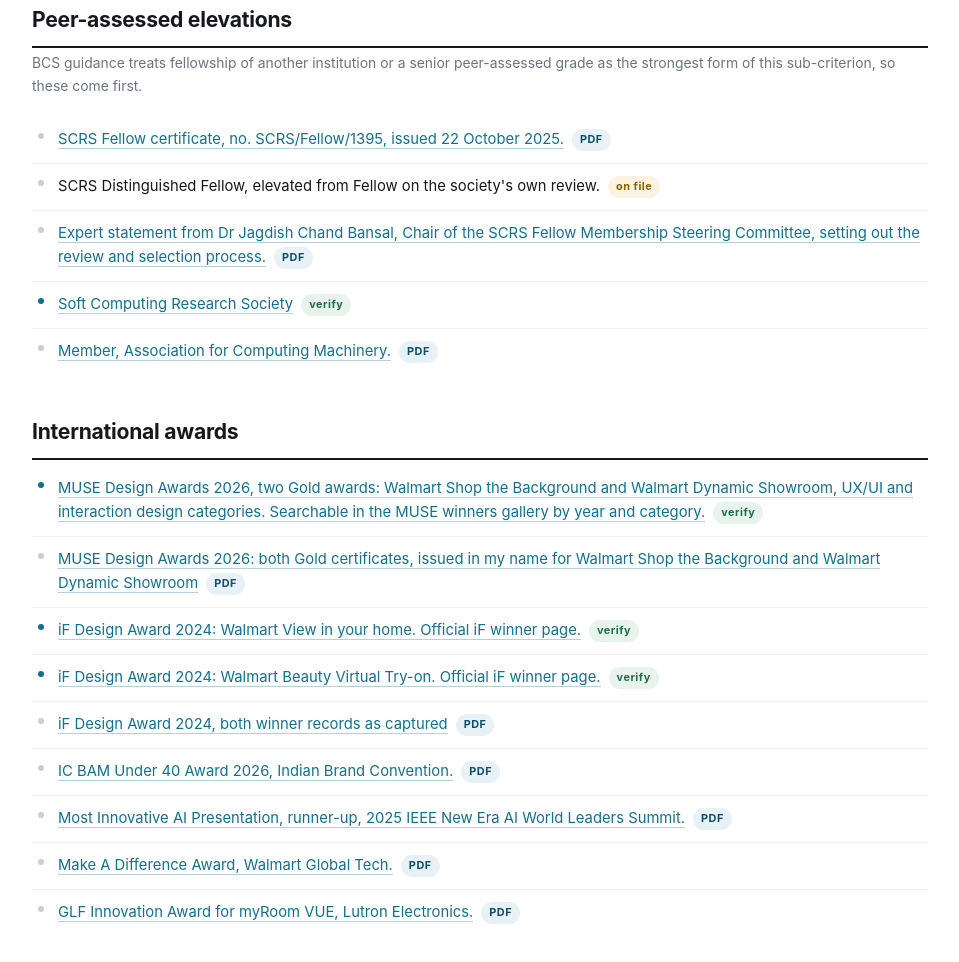
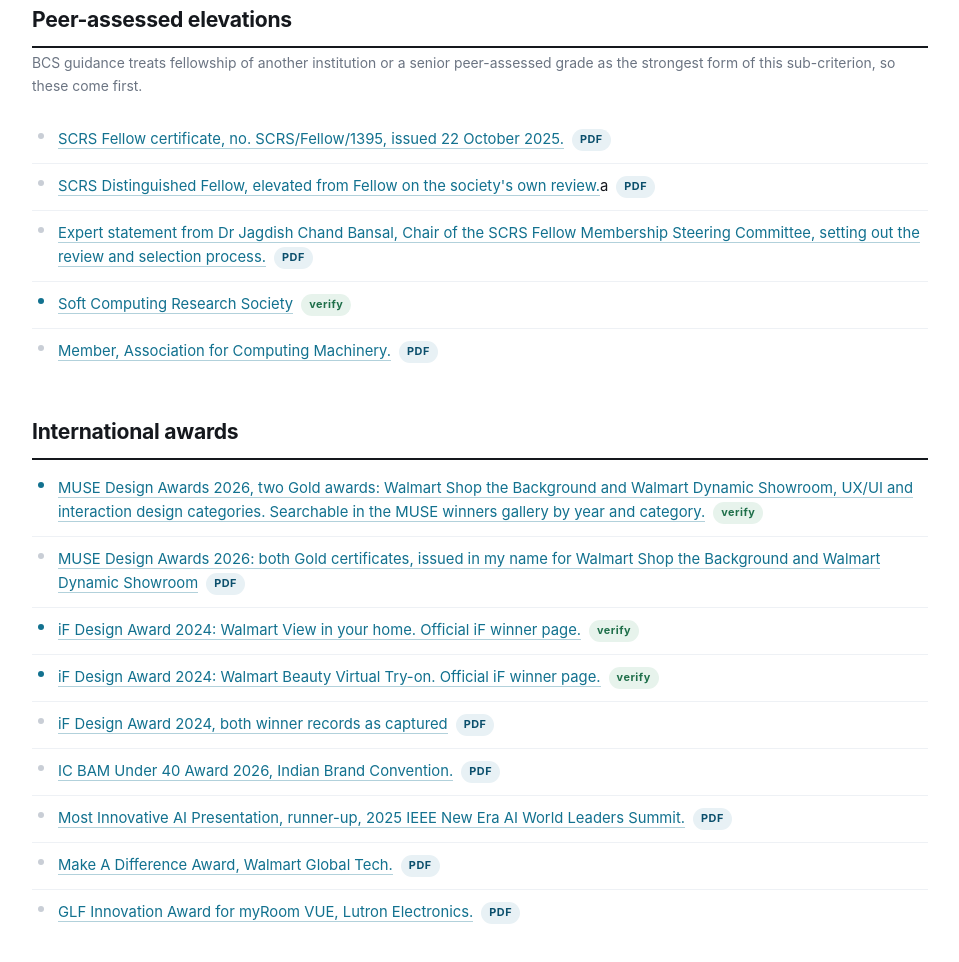
Before and after one commit to somrahul/bcs-fellowship, a plain HTML site: page standing.html in a window 1280 px wide. Shown: the part 1520-2482 px from the top of the page, without its empty margins (160-1119 px from the left). Drawn offline with Linux system fonts and the light colour scheme.

Commit message:
Update link for SCRS Distinguished Fellow entry

```diff
--- a/standing.html
+++ b/standing.html
@@ -71,7 +71,7 @@
 as the strongest form of this sub-criterion, so these come first.</p>
 <ul class="ev">
   <li class="pending"><a href="evidence/scrs-fellow.pdf">SCRS Fellow certificate, no. SCRS/Fellow/1395, issued 22 October 2025.</a><span class="pill file">PDF</span></li>
-  <li class="pending">SCRS Distinguished Fellow, elevated from Fellow on the society's own review.<span class="pill hold">on file</span></li>
+  <li class="pending"><a href="evidence/Somesh_SCRS_DisF.pdf">SCRS Distinguished Fellow, elevated from Fellow on the society's own review.</a>a<span class="pill file">PDF</span></li>
   <li class="pending"><a href="evidence/scrs-fellow.pdf">Expert statement from Dr Jagdish Chand Bansal, Chair of the SCRS Fellow Membership Steering Committee, setting out the review and selection process.</a><span class="pill file">PDF</span></li>
   <li><a href="https://www.scrs.in/" rel="noopener">Soft Computing Research Society</a><span class="pill live">verify</span></li>
   <li class="pending"><a href="evidence/acm-membership.pdf">Member, Association for Computing Machinery.</a><span class="pill file">PDF</span></li>
```
